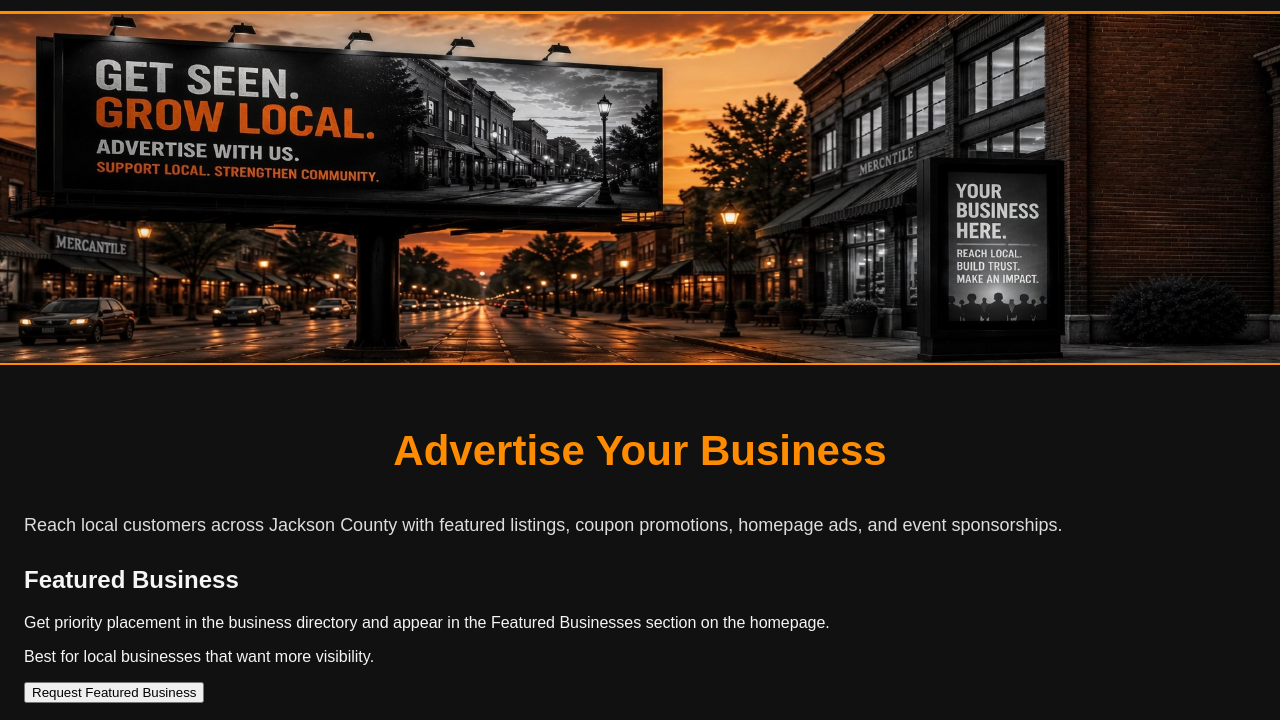
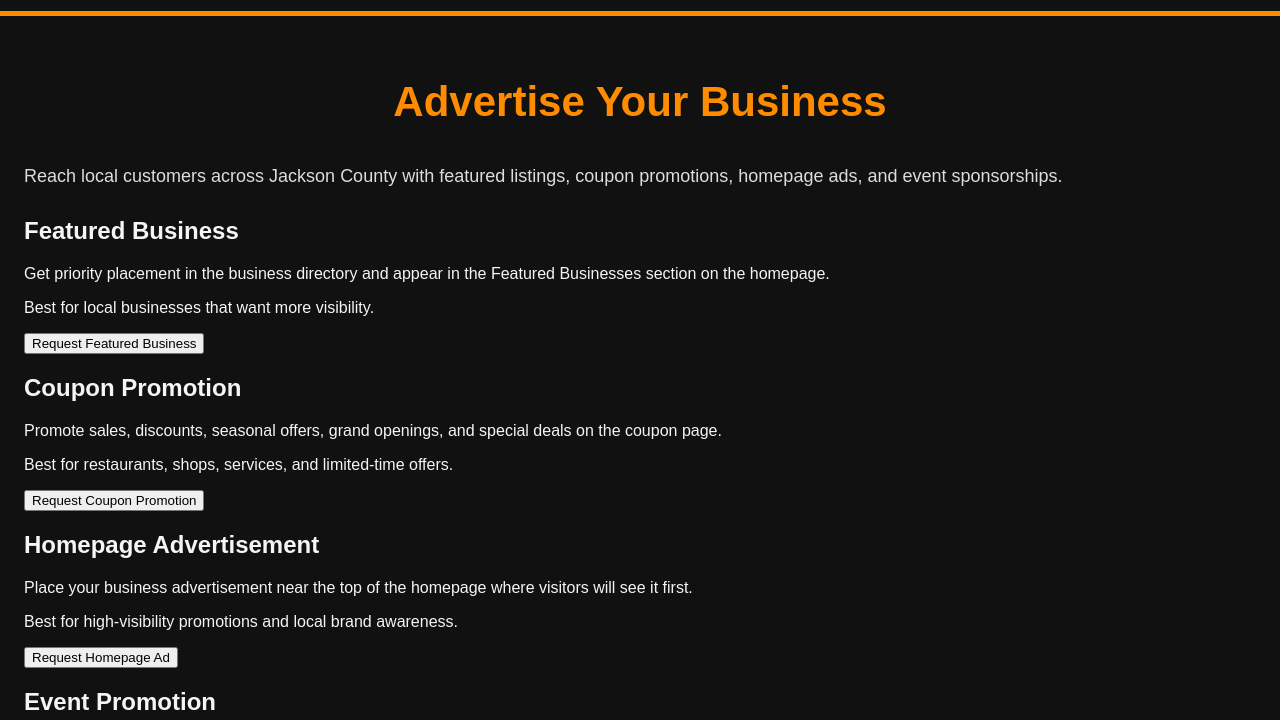
Before and after one commit to jimbobailey/the-county-compass, a website: page advertise.html in a window 1280 px wide. Shown: the part 69-789 px from the top of the page. Drawn offline with Linux system fonts and the light colour scheme.

Commit message:
advertise

```diff
--- a/advertise.html
+++ b/advertise.html
@@ -40,12 +40,7 @@
 
   </header>
 
-   <section class="page-banner">
-   <img
-    src="images/site/advertise-banner.png"
-    alt="Advertise Banner"
-    class="page-banner-img"
-  >
+  <section class="page-banner advertise-banner">
   </section>
 
   <main class="page-section">
```
